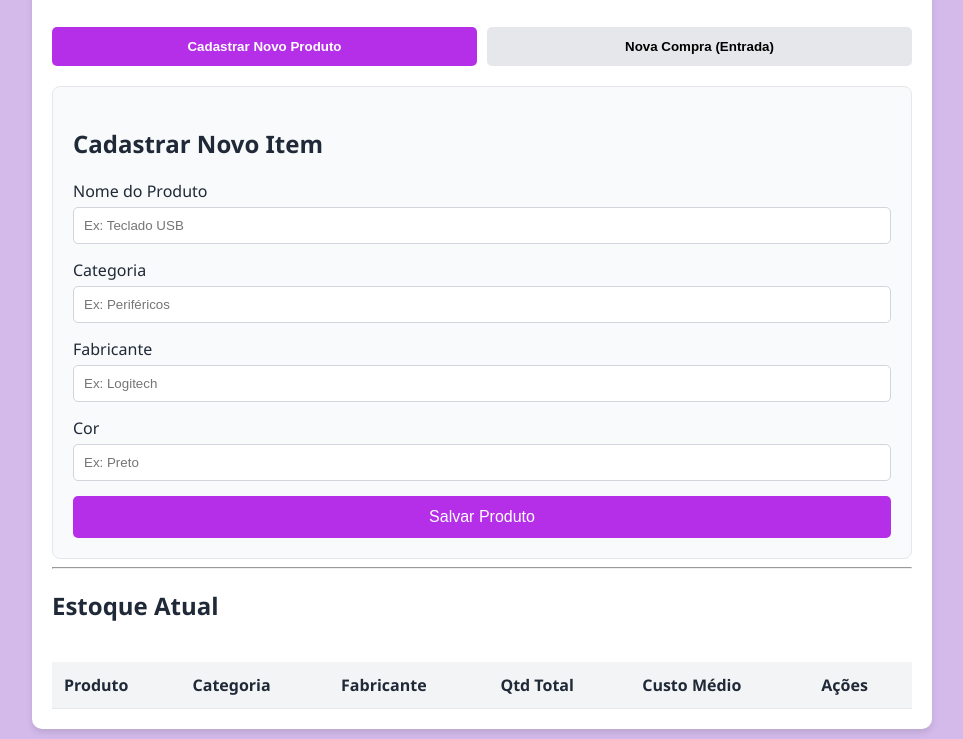
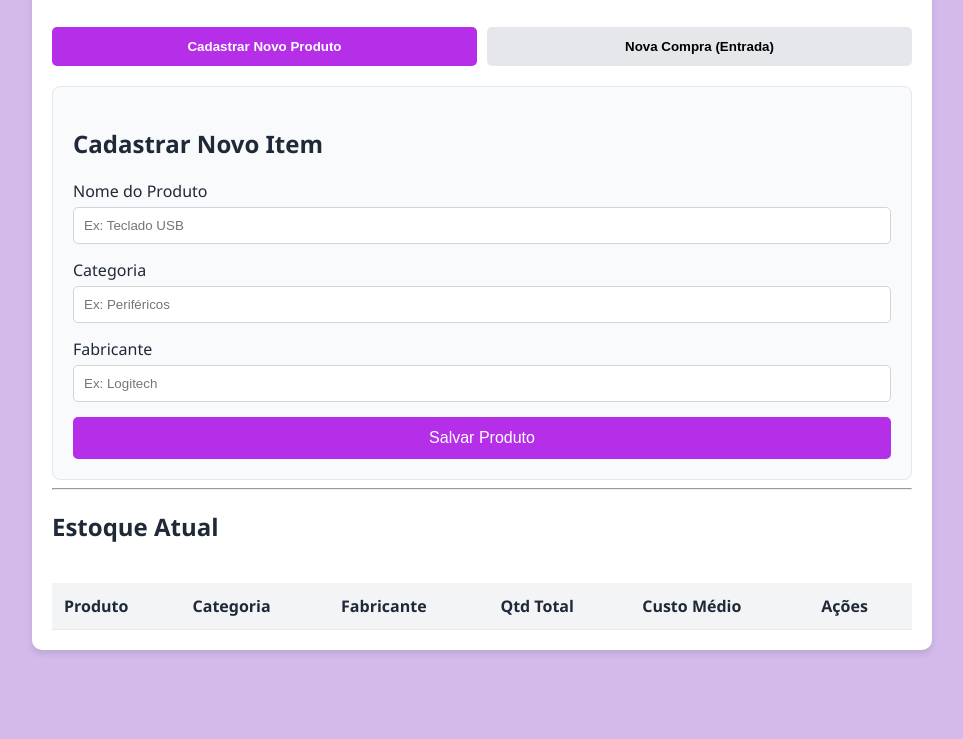
Before and after one commit to AdrianoBianchiCros/controle-estoque, a website: page index.html in a window 1280 px wide. Shown: the part 141-880 px from the top of the page, without its empty margins (158-1121 px from the left). After the commit the page ends 801 px from the top, so only its background shows below. Drawn offline with Linux system fonts and the light colour scheme; no server answers.

Commit message:
Add files via upload

```diff
--- a/index.html
+++ b/index.html
@@ -39,10 +39,7 @@
           <input type="text" id="prod-fab" placeholder="Ex: Logitech">
         </div>
 
-        <div class="input-group">
-            <label>Cor</label>
-            <input type="text" id="edit-compra-cor" placeholder="Ex: Preto">
-        </div>
+
 
 
         <button type="submit" class="btn-submit">Salvar Produto</button>
```
